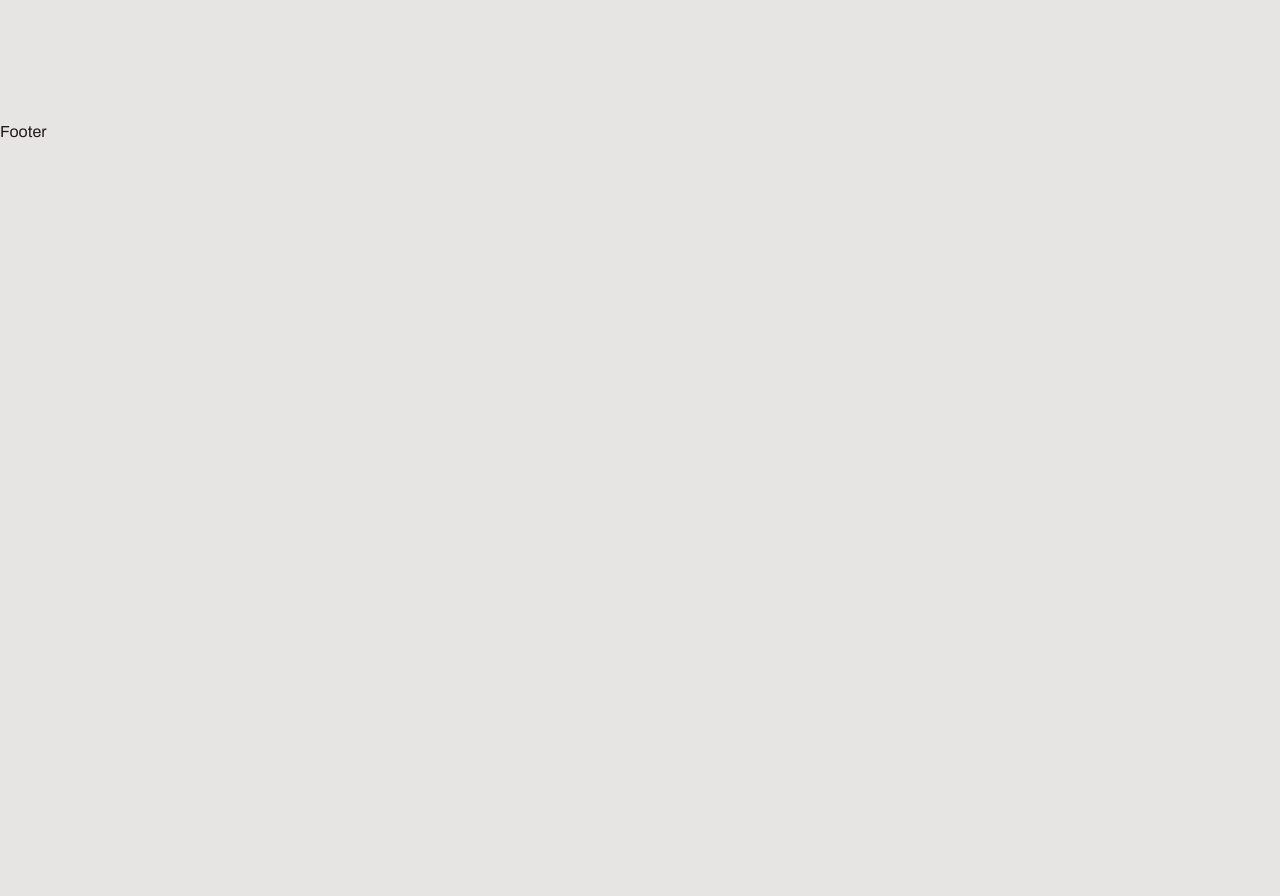
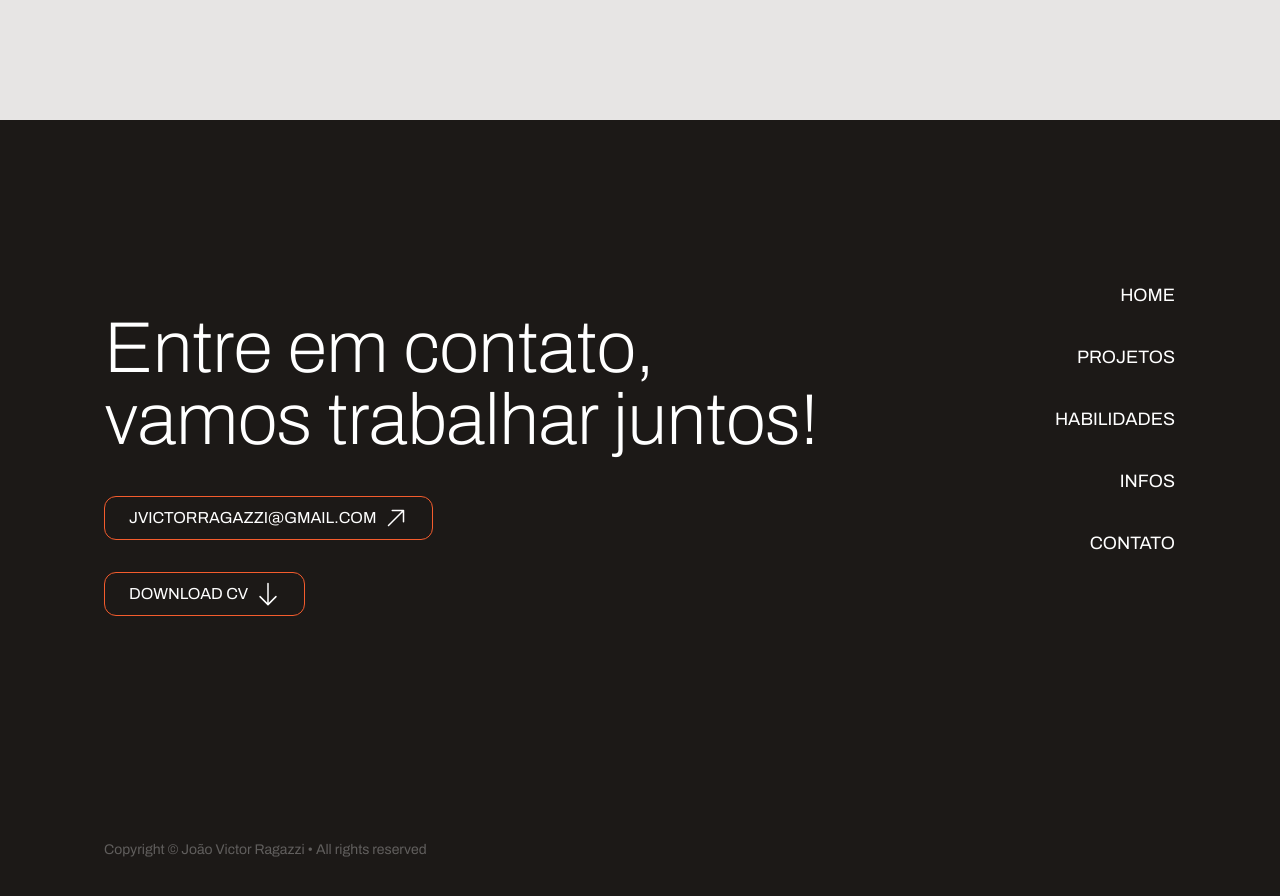
Before and after one commit to jvragazzi/portfolio2025, a Next.js app: page / in a window 1280 px wide. Shown: the part 4680-5576 px from the top of the page. Before the commit the page ends 4824 px from the top, so only its background shows below. Built offline with nearby package versions, Linux system fonts and the light colour scheme.

Commit message:
finalizando o site estático

```diff
--- a/src/sections/Footer.tsx
+++ b/src/sections/Footer.tsx
@@ -1,7 +1,109 @@
 import { FC } from "react";
+import Button from "@/components/Button";
+
+const navItems = [
+  {
+    href: "#",
+    label: "Home",
+  },
+  {
+    href: "#",
+    label: "Projetos",
+  },
+  {
+    href: "#",
+    label: "Habilidades",
+  },
+  {
+    href: "#",
+    label: "Infos",
+  },
+  {
+    href: "#",
+    label: "Contato",
+  },
+];
 
 const Footer: FC = () => {
-  return <div>Footer</div>;
+  return (
+    <footer className="bg-stone-900 text-white">
+      <div className="container">
+        <div className="section">
+          <div className="grid md:grid-cols-3">
+            <div className="md:col-span-2">
+              <h2 className="text-4xl md:text-7xl mt-8 font-extralight">
+                Entre em contato, vamos trabalhar juntos!
+              </h2>
+              <div className="mt-10 md:col-span-2">
+                <div>
+                  <Button
+                    variant="secondary"
+                    iconAfter={
+                      <svg
+                        xmlns="http://www.w3.org/2000/svg"
+                        fill="none"
+                        viewBox="0 0 24 24"
+                        strokeWidth="1.5"
+                        stroke="currentColor"
+                        className="size-6"
+                      >
+                        <path
+                          strokeLinecap="round"
+                          strokeLinejoin="round"
+                          d="m4.5 19.5 15-15m0 0H8.25m11.25 0v11.25"
+                        />
+                      </svg>
+                    }
+                  >
+                    jvictorragazzi@gmail.com
+                  </Button>
+                </div>
+                <div>
+                  <Button
+                    className="mt-8"
+                    variant="secondary"
+                    iconAfter={
+                      <svg
+                        xmlns="http://www.w3.org/2000/svg"
+                        fill="none"
+                        viewBox="0 0 24 24"
+                        strokeWidth="1.5"
+                        stroke="currentColor"
+                        className="size-6"
+                        transform="rotate(135 0 0)"
+                      >
+                        <path
+                          strokeLinecap="round"
+                          strokeLinejoin="round"
+                          d="m4.5 19.5 15-15m0 0H8.25m11.25 0v11.25"
+                        />
+                      </svg>
+                    }
+                  >
+                    Download CV
+                  </Button>
+                </div>
+              </div>
+            </div>
+            <div>
+              <nav className="flex flex-col md:items-end gap-8 mt-16 md:mt-0">
+                {navItems.map(({ href, label }) => (
+                  <a href={href} key={label}>
+                    <Button variant="text" className="text-lg">
+                      {label}
+                    </Button>
+                  </a>
+                ))}
+              </nav>
+            </div>
+          </div>
+        </div>
+        <p className="py-16 text-white/30 text-sm">
+          Copyright &copy; João Victor Ragazzi &bull; All rights reserved
+        </p>
+      </div>
+    </footer>
+  );
 };
 
 export default Footer;
```
Also changed, not shown: src/assets/icons/arrow-down.svg (added).
